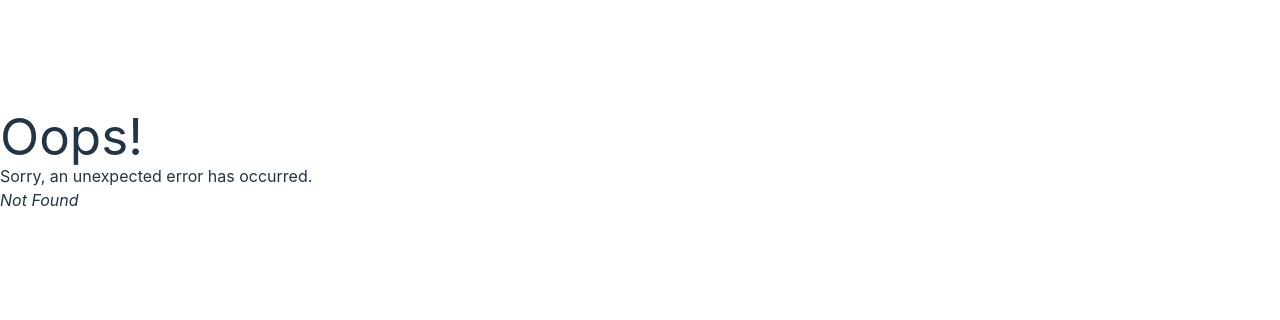
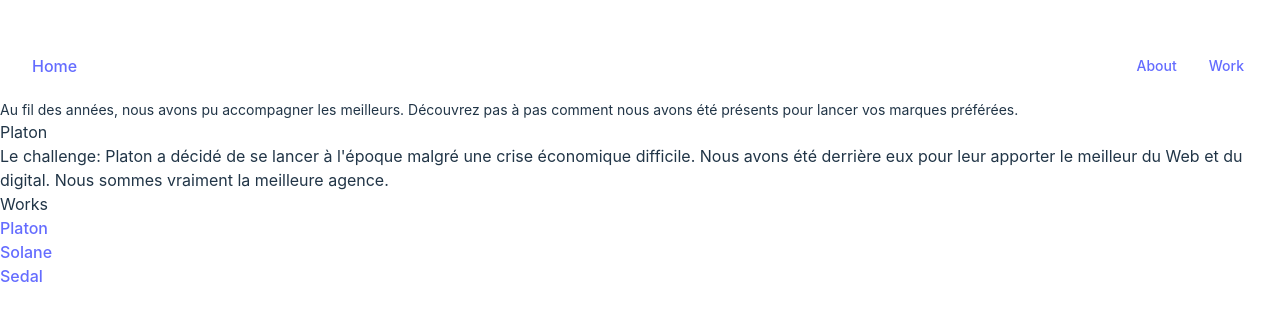
Before and after one commit to artem-ine/agence, a React (Vite) app: page /works/1 in a window 1280 px wide. Before the commit this address had no page. Shown: the part 240-560 px from the top of the page. Built offline with nearby package versions, Linux system fonts and the light colour scheme.

Commit message:
routes concat fix

```diff
--- a/src/components/StudyCase.jsx
+++ b/src/components/StudyCase.jsx
@@ -0,0 +1,27 @@
+import PropTypes from "prop-types";
+import { useParams } from "react-router-dom";
+
+function StudyCasePage({ studyCases }) {
+  const { workId } = useParams();
+
+  const selectedStudyCase = studyCases.find(
+    (studyCase) => studyCase.id === parseInt(workId)
+  );
+
+  if (!selectedStudyCase) {
+    return <div>Study Case not found.</div>;
+  }
+
+  return (
+    <div>
+      <h2>{selectedStudyCase.title}</h2>
+      <p>{selectedStudyCase.content}</p>
+    </div>
+  );
+}
+
+StudyCasePage.propTypes = {
+  studyCases: PropTypes.array.isRequired,
+};
+
+export default StudyCasePage;
--- a/src/components/navbar.jsx
+++ b/src/components/navbar.jsx
@@ -10,7 +10,7 @@ export default function NavbarDefault() {
         color="blue-gray"
         className="p-1 font-normal"
       >
-        <Link to={`About`}>About</Link>
+        <Link to={`/About`}>About</Link>
       </Typography>
       <Typography
         as="li"
@@ -18,7 +18,7 @@ export default function NavbarDefault() {
         color="blue-gray"
         className="p-1 font-normal"
       >
-        <Link to={`Works`}>Work</Link>
+        <Link to={`/Works`}>Work</Link>
       </Typography>
     </ul>
   );
--- a/src/routes/about.jsx
+++ b/src/routes/about.jsx
@@ -1,6 +1,9 @@
+import NavbarDefault from "../components/navbar";
+
 export default function About() {
   return (
     <>
+      <NavbarDefault />
       <h1 className="text-sm">
         Websitic est une Agence de communication digitale à paris ayant pour
         mission de vous accompagner sur vos projets digitaux. De l’étape d’avant
--- /dev/null
+++ b/src/routes/home.jsx
@@ -0,0 +1,14 @@
+export default function Home() {
+  return (
+    <>
+      <h1 className="text-sm font-bold underline">
+        Confiez vos rêves à des experts du Web Grâce à notre savoir-faire, notre
+        expérience et notre écoute, nous accompagnons nos clients dans la
+        création de site internet: étude, UX, conception, design, développement,
+        SEO. Notre agence web est capable de répondre à tous vos besoins et
+        d'élaborer une véritable stratégie digitale.
+      </h1>
+      ;
+    </>
+  );
+}
--- a/src/routes/root.jsx
+++ b/src/routes/root.jsx
@@ -1,11 +1,12 @@
 import NavbarDefault from "../components/navbar";
 import { Outlet } from "react-router-dom";
+import Home from "./home";
 
 export default function Root() {
   return (
     <>
       <NavbarDefault />
-      <h1 className="text-3xl font-bold underline">Hello world!</h1>
+      <Home />
       <div id="detail">
         <Outlet />
       </div>
--- a/src/routes/works.jsx
+++ b/src/routes/works.jsx
@@ -1,8 +1,11 @@
-import { Outlet } from "react-router-dom";
+import { Outlet, Link } from "react-router-dom";
+import studyCases from "../studyCasesData";
+import NavbarDefault from "../components/navbar";
 
 export default function Works() {
   return (
     <>
+      <NavbarDefault />
       <h1 className="text-sm">
         Au fil des années, nous avons pu accompagner les meilleurs. Découvrez
         pas à pas comment nous avons été présents pour lancer vos marques
@@ -11,6 +14,16 @@ export default function Works() {
       <div id="detail">
         <Outlet />
       </div>
+      <div>
+        <h2>Works</h2>
+        <ul>
+          {studyCases.map((studyCase) => (
+            <li key={studyCase.id}>
+              <Link to={`/works/${studyCase.id}`}>{studyCase.title}</Link>
+            </li>
+          ))}
+        </ul>
+      </div>
     </>
   );
 }
--- /dev/null
+++ b/src/studyCasesData.js
@@ -0,0 +1,22 @@
+const studyCases = [
+  {
+    id: 1,
+    title: "Platon",
+    content:
+      "Le challenge: Platon a décidé de se lancer à l'époque malgré une crise économique difficile.  Nous avons été derrière eux pour leur apporter le meilleur du Web et du digital. Nous sommes vraiment la meilleure agence.",
+  },
+  {
+    id: 2,
+    title: "Solane",
+    content:
+      "Solane est le premier vendeur de fraises du Poitou-Charentes. Et c'est grâce à nous. Dans les moments les meilleurs comme les plus durs, nos campagnes de communication sur la place du marché ont fonctionné.",
+  },
+  {
+    id: 3,
+    title: "Sedal",
+    content:
+      "Sedal, l'entreprise qui a commencé tout en bas... Et qui est toujours tout en bas. Malgré nos conseils et notre site web créé sur Wix, Sedal semble ne pas vouloir décoller. Mais comme un grand homme et une grande femme l'ont dit, 'les derniers seront les premiers'.",
+  },
+];
+
+export default studyCases;
```
Also changed, not shown: src/main.jsx (+12 -7 lines), 1 other file (tests, documents, lock files or other folders).
